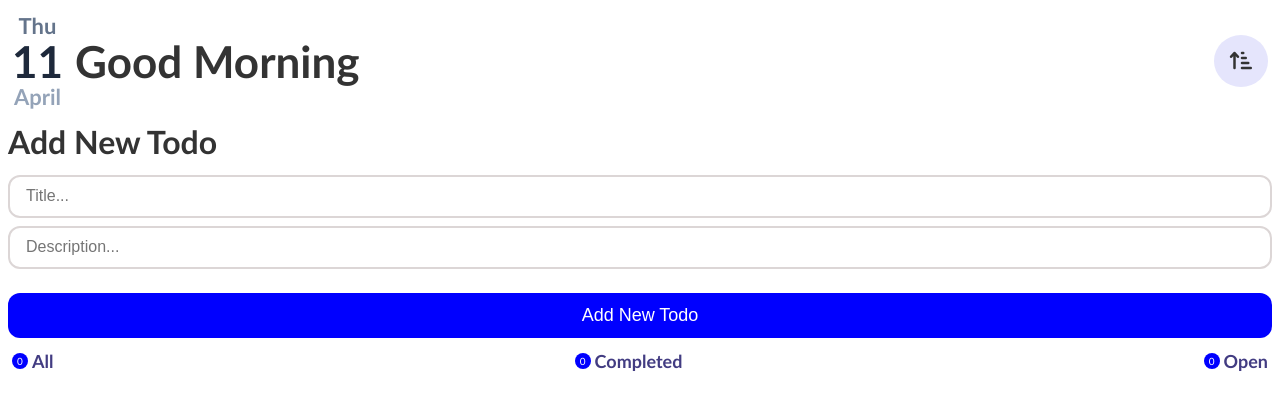
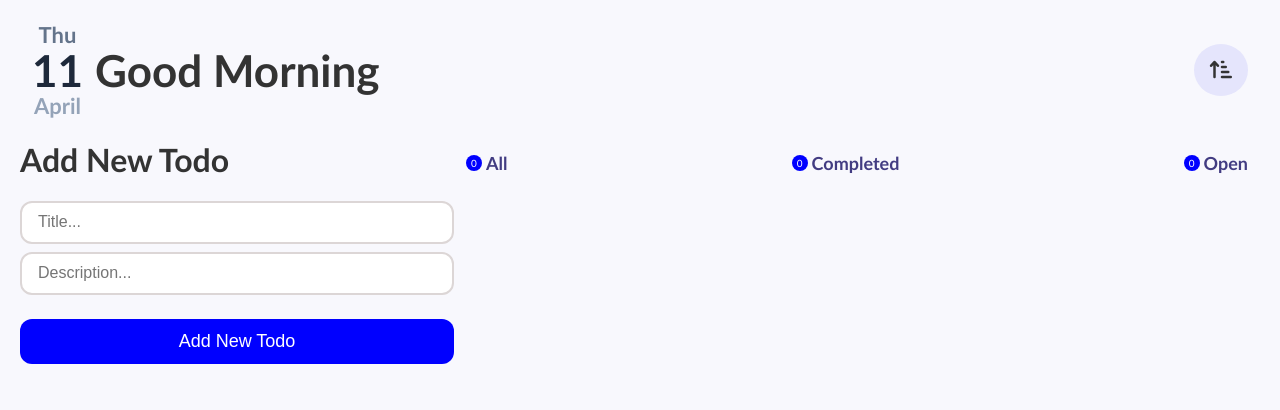
Before and after one commit to AtiyehHoshanfar/Note-App, a React (Vite) app: page / in a window 1280 px wide. Shown: the top 410 px of the page. Built offline with nearby package versions, Linux system fonts and the light colour scheme.

Commit message:
implementing layout

```diff
--- a/src/App.jsx
+++ b/src/App.jsx
@@ -1,5 +1,5 @@
 import { useState } from "react";
-import "./App.css";
+import styles from "./App.module.css"
 
 import AddNewTodo from "./components/AddNewTodo/AddNewTodo";
 import TodoList from "./components/TodoList/TodoList";
@@ -20,11 +20,11 @@ function App() {
     );
   };
   return (
-    <div>
-      <NoteAppHeader/>
-      <AddNewTodo handleTodos={setTodos} />
-      <TodoStatus todos={todos}/>
-      <TodoList onDelete={handleDelete} onComplete={handleComplete} todos={todos} />
+    <div className={styles.appContainer}>
+      <NoteAppHeader className={styles.NoteAppHeader__container}/>
+      <AddNewTodo className={styles.AddNewTodo__container} handleTodos={setTodos} />
+      <TodoStatus className={styles.TodoStatus__container} todos={todos}/>
+      <TodoList className={styles.TodoList__container} onDelete={handleDelete} onComplete={handleComplete} todos={todos} />
 
     </div>
   );
--- /dev/null
+++ b/src/App.module.css
@@ -0,0 +1,9 @@
+@media screen and (min-width:768px) {
+    .appContainer{
+        max-width: 1240px;
+        margin:  0 auto;
+        display: grid;
+        grid-template-columns: 35% 65%;
+        grid-template-rows: 140px 50px auto;
+    }
+}
--- a/src/components/AddNewTodo/AddNewTodo.jsx
+++ b/src/components/AddNewTodo/AddNewTodo.jsx
@@ -19,7 +19,8 @@ function AddNewTodo({ handleTodos }) {
     setDescription("");
   };
   return (
-    <div className={styles.AddNewTodo__container}>
+<div>
+<div className={styles.AddNewTodo__container}>
       <h2 className={styles.AddNewTodo__title}>Add New Todo</h2>
       <form>
         <div className={styles.AddNewTodo__input}>
@@ -47,6 +48,7 @@ function AddNewTodo({ handleTodos }) {
         </button>
       </form>
     </div>
+</div>
   );
 }
 
--- a/src/components/AddNewTodo/AddNewTodo.module.css
+++ b/src/components/AddNewTodo/AddNewTodo.module.css
@@ -1,16 +1,19 @@
 .AddNewTodo__container {
-  margin: 0.8rem;
+  /* margin: 0.8rem; */
+  grid-column:1/2 ;
+  grid-row: 2/4;
 }
 .AddNewTodo__title {
   font-size: 3.2rem;
   font-weight: 800;
   color: #333;
-  margin-bottom: 1.4rem;
+  margin-bottom:2.2rem;
 }
 .AddNewTodo__input {
   border: 2px solid #dcd6d6;
   padding: 0.8rem;
   border-radius: 12px;
+  background-color: #fff;
   margin-bottom: 0.8rem;
 }
 .AddNewTodo__button {
--- a/src/components/NoteAppHeader/NoteAppHeader.module.css
+++ b/src/components/NoteAppHeader/NoteAppHeader.module.css
@@ -3,6 +3,8 @@
   display: flex;
   align-items: center;
   justify-content: space-between;
+  grid-column:1/3 ;
+  grid-row: 1/2;
 }
 .NoteAppHeader__content {
   display: flex;
@@ -24,7 +26,7 @@
   display: flex;
   align-items: center;
   justify-content: center;
-  background-color: rgb(229, 229, 252);
+  background-color: #e5e5fc;
   padding: 0.8rem;
   font-size: 1.6rem;
   cursor: pointer;
--- a/src/components/TodoList/TodoList.module.css
+++ b/src/components/TodoList/TodoList.module.css
@@ -1,6 +1,8 @@
 .TodoList__container {
   display: flex;
   flex-direction: column;
+  grid-column:2/3 ;
+  grid-row: 3/4;
 }
 .TodoItem__container {
   background-color: #e5e5fc;
--- a/src/components/TodoStatus/TodoStatus.module.css
+++ b/src/components/TodoStatus/TodoStatus.module.css
@@ -1,5 +1,7 @@
 .TodoStatus__container {
   margin: 1.2rem;
+  grid-column:2/3 ;
+  grid-row: 2/3;
 }
 .TodoStatus__items {
   display: flex;
--- a/src/index.css
+++ b/src/index.css
@@ -27,3 +27,7 @@ button {
   background-color: transparent;
   cursor: pointer;
 }
+body{
+  background-color: #f8f8fd;
+
+}
```
Also changed, not shown: src/App.css (deleted).
